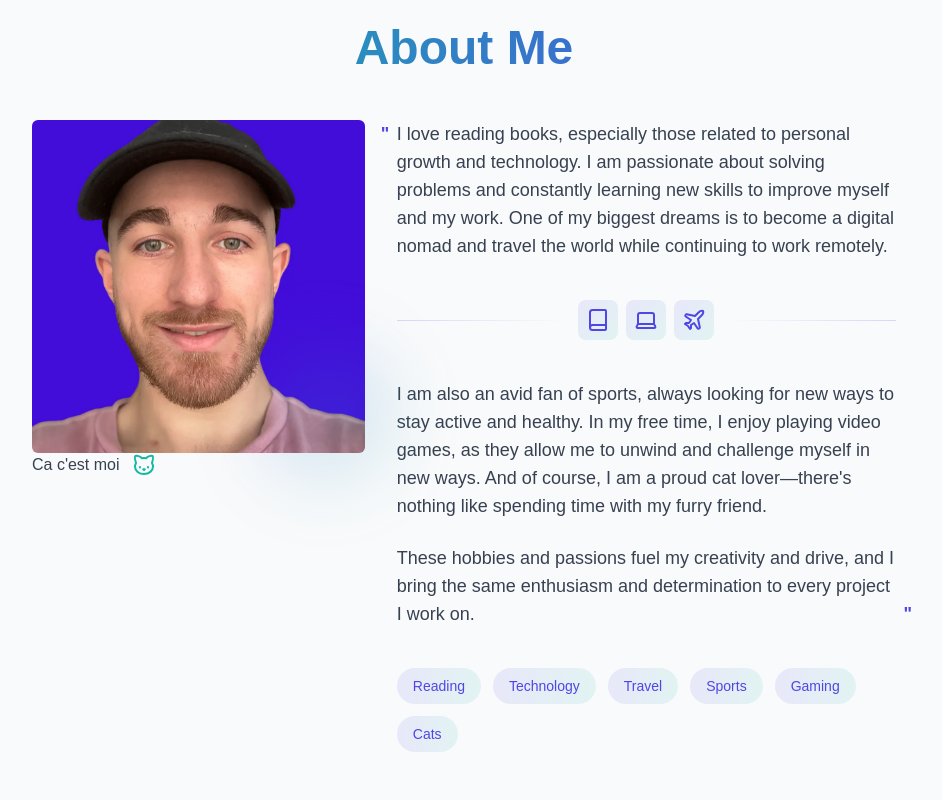
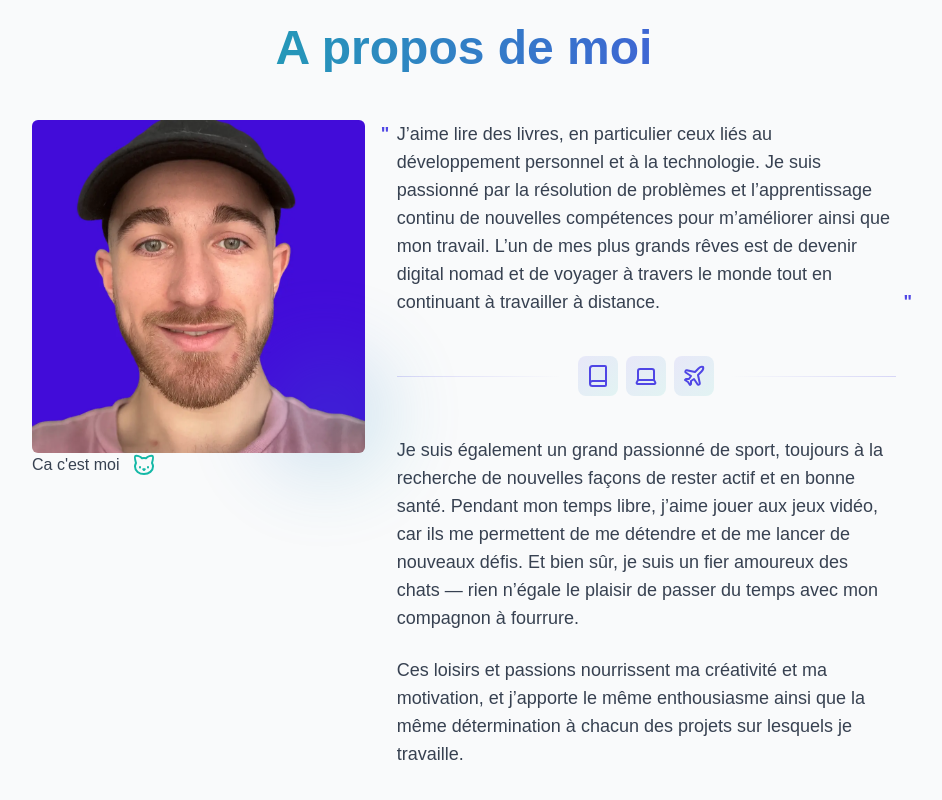
Before and after one commit to zVasO/portfolio-v2, a Next.js app: page / in a window 1280 px wide. Shown: the part 920-1720 px from the top of the page, without its empty margins (176-1118 px from the left). Built offline with nearby package versions, Linux system fonts and the light colour scheme.

Commit message:
Localize site content to French and update UI
Translated metadata, section titles, descriptions, and navigation labels from English to French for improved localization. Enhanced ExperienceItem component UI and added a new favicon.

```diff
--- a/app/layout.tsx
+++ b/app/layout.tsx
@@ -15,9 +15,9 @@ const geistMono = Geist_Mono({
 });
 
 export const metadata: Metadata = {
-  title: "Dylan Germann | Web Developer | Freelance",
+  title: "Dylan Germann | Développeur Web | Freelance",
   description:
-    "Freelance web developer specializing in creating modern websites and applications. Get in touch for custom projects.",
+    "Développeur web freelance, spécialisé dans la création de sites et d’applications modernes. Contactez-moi pour vos projets sur mesure.",
 };
 
 export default function RootLayout({
--- a/components/section/About.tsx
+++ b/components/section/About.tsx
@@ -20,7 +20,7 @@ const About = () => {
          transition={{ duration: 0.5 }}
          viewport={{ once: true }}
        >
-         About Me
+         A propos de moi
        </motion.h2>
 
        <div className='grid md:grid-cols-[2fr,3fr] gap-8 items-start'>
@@ -68,12 +68,10 @@ const About = () => {
                <span className='absolute -left-4 top-0 text-indigo-600 font-bold'>
                  &quot;
                </span>
-               I love reading books, especially those related to personal
-               growth and technology. I am passionate about solving
-               problems and constantly learning new skills to improve
-               myself and my work. One of my biggest dreams is to become a
-               digital nomad and travel the world while continuing to work
-               remotely.
+               J’aime lire des livres, en particulier ceux liés au développement personnel et à la technologie. Je suis passionné par la résolution de problèmes et l’apprentissage continu de nouvelles compétences pour m’améliorer ainsi que mon travail. L’un de mes plus grands rêves est de devenir digital nomad et de voyager à travers le monde tout en continuant à travailler à distance.
+               <span className='absolute -right-4 bottom-0 text-indigo-600 font-bold'>
+                 &quot;
+               </span>
              </p>
 
              <div className='flex gap-4 py-4'>
@@ -92,32 +90,25 @@ const About = () => {
              </div>
 
              <p>
-               I am also an avid fan of sports, always looking for new ways
-               to stay active and healthy. In my free time, I enjoy playing
-               video games, as they allow me to unwind and challenge myself
-               in new ways. And of course, I am a proud cat
-               lover—there&apos;s nothing like spending time with my furry
-               friend.
+               <span className='absolute -right-4 bottom-0 text-indigo-600 font-bold'>
+                 &quot;
+               </span>
+               Je suis également un grand passionné de sport, toujours à la recherche de nouvelles façons de rester actif et en bonne santé. Pendant mon temps libre, j’aime jouer aux jeux vidéo, car ils me permettent de me détendre et de me lancer de nouveaux défis. Et bien sûr, je suis un fier amoureux des chats — rien n’égale le plaisir de passer du temps avec mon compagnon à fourrure.
              </p>
 
              <p className='relative'>
-               These hobbies and passions fuel my creativity and drive, and
-               I bring the same enthusiasm and determination to every
-               project I work on.
-               <span className='absolute -right-4 bottom-0 text-indigo-600 font-bold'>
-                 &quot;
-               </span>
+               Ces loisirs et passions nourrissent ma créativité et ma motivation, et j’apporte le même enthousiasme ainsi que la même détermination à chacun des projets sur lesquels je travaille.
              </p>
            </div>
 
            <div className='flex flex-wrap gap-3 pt-4'>
              {[
-               "Reading",
-               "Technology",
-               "Travel",
+               "Lecture",
+               "Technologie",
+               "Voyage",
                "Sports",
-               "Gaming",
-               "Cats",
+               "Jeux-vidéos",
+               "Chats",
              ].map((interest, i) => (
                <span
                  key={i}
--- a/components/section/Experience.tsx
+++ b/components/section/Experience.tsx
@@ -24,14 +24,14 @@ const Experience = () => {
       <ExperienceItem
         imageSrc='/img/experience/decq.svg'
         title='Decq'
-        description='At Decq, a company specializing in the commercialization of a web-to-print micro-personalization ERP SaaS, I contributed to the launch of the SaaS as well as the development of key modules, particularly the customization of the client workflow. This module enables clients to define their own workflow through an intuitive graphical interface, providing a personalized and streamlined user experience.'
+        description='Chez Decq, une entreprise spécialisée dans la commercialisation d’un ERP SaaS de micro-personnalisation web-to-print, j’ai contribué au lancement du SaaS ainsi qu’au développement de modules clés, notamment la personnalisation du workflow client. Ce module permet aux clients de définir leur propre workflow via une interface graphique intuitive, offrant ainsi une expérience utilisateur personnalisée et fluide.'
         skills={["PHP", "JS", "TS", "Symfony", "VueJS", "Docker"]}
         websiteLink='https://decq.com/'
       />
       <ExperienceItem
         imageSrc='/img/experience/hexium.webp'
         title='Hexium'
-        description="I worked at a web agency, contributing to various projects, such as creating a website for displaying airport flights, developing and maintaining a CRM, integrating a mockup into an e-commerce site, and maintaining a rental agency's website."
+        description="J’ai travaillé dans une agence web où j’ai contribué à divers projets, tels que la création d’un site pour l’affichage des vols d’aéroport, le développement et la maintenance d’un CRM, l’intégration d’une maquette dans un site e-commerce, ainsi que la maintenance du site d’une agence de location."
         skills={[
           "PHP",
           "JS",
@@ -49,7 +49,7 @@ const Experience = () => {
       <ExperienceItem
         imageSrc='/img/experience/wobz.webp'
         title='Wobz'
-        description="I contributed to the development of new features as well as the maintenance of the company's in-house ERP, enabling the micro-personalization of products through a web-to-print solution. This allows users to create their design online and send it directly to print."
+        description="J’ai contribué au développement de nouvelles fonctionnalités ainsi qu’à la maintenance de l’ERP interne de l’entreprise, permettant la micro-personnalisation des produits grâce à une solution web-to-print. Celle-ci offre aux utilisateurs la possibilité de créer leur design en ligne et de l’envoyer directement à l’impression."
         skills={["PHP", "JS", "Symfony", "jQuery"]}
         websiteLink='https://wobz.com/'
       />
--- a/components/section/Navbar.tsx
+++ b/components/section/Navbar.tsx
@@ -35,12 +35,12 @@ const Navbar: React.FC = () => {
                     <IconLink
                       href='/'
                       icon={<Home />}
-                      label='Homepage'
+                      label="Page d'accueil"
                       isInternal
                     />
                   </TooltipTrigger>
                   <TooltipContent>
-                    <p>Homepage</p>
+                    <p>Page d'accueil</p>
                   </TooltipContent>
                 </Tooltip>
               </DockIcon>
@@ -51,12 +51,12 @@ const Navbar: React.FC = () => {
                     <IconLink
                       href='/#about'
                       icon={<User />}
-                      label='About me'
+                      label='A propos de moi'
                       isInternal
                     />
                   </TooltipTrigger>
                   <TooltipContent>
-                    <p>About me</p>
+                    <p>A propos de moi</p>
                   </TooltipContent>
                 </Tooltip>
               </DockIcon>
@@ -66,12 +66,12 @@ const Navbar: React.FC = () => {
                     <IconLink
                       href='/#stack'
                       icon={<Code />}
-                      label='Tech Stack'
+                      label='Stack Technique'
                       isInternal
                     />
                   </TooltipTrigger>
                   <TooltipContent>
-                    <p>Tech Stack</p>
+                    <p>Stack Technique</p>
                   </TooltipContent>
                 </Tooltip>
               </DockIcon>
@@ -96,12 +96,12 @@ const Navbar: React.FC = () => {
                     <IconLink
                       href='/#projects'
                       icon={<AppWindowMac />}
-                      label='Projects'
+                      label='Projets'
                       isInternal
                     />
                   </TooltipTrigger>
                   <TooltipContent>
-                    <p>Projects</p>
+                    <p>Projets</p>
                   </TooltipContent>
                 </Tooltip>
               </DockIcon>
@@ -146,7 +146,7 @@ const Navbar: React.FC = () => {
                     />
                   </TooltipTrigger>
                   <TooltipContent>
-                    <p>Get in touch !</p>
+                    <p>Contactez moi !</p>
                   </TooltipContent>
                 </Tooltip>
               </DockIcon>
```
Also changed, not shown: components/ExperienceItem.tsx (+52 -36 lines), 1 other file (tests, documents, lock files or other folders).
